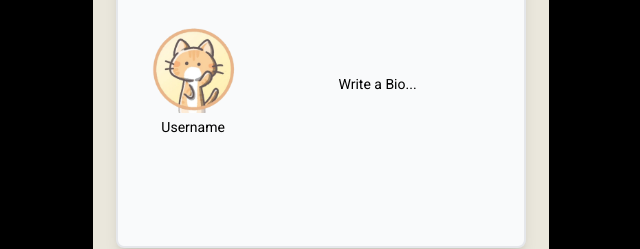
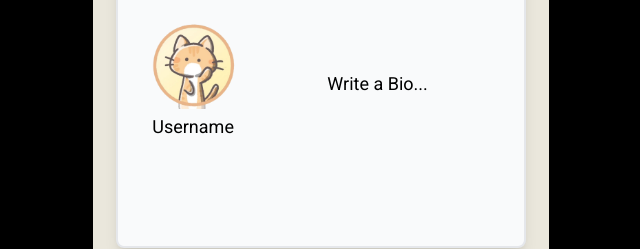
Before and after one commit to JoshuaW13/ConceptFitness, a React (Vite) app in the folder conceptFitness/: page /profile in a window 1280 px wide. Shown: the part 186-435 px from the top of the page, without its empty margins (319-959 px from the left). Built offline with nearby package versions, Linux system fonts and the light colour scheme.

Commit message:
Made profile page text larger

```diff
--- a/conceptFitness/src/components/ProfileInfo.jsx
+++ b/conceptFitness/src/components/ProfileInfo.jsx
@@ -8,12 +8,12 @@ function ProfileInfo ( {data} ) {
             <div className='flex flex-col justify-center w-1/2'>
               <div className="w-[70%] mb-1">
                 <img src={ProfilePicture} className='mb-1'></img>
-                <p className='text-black text-sm'>{ data.username || 'Username' }</p>
+                <p className='text-black text-lg'>{ data.username || 'Username' }</p>
               </div>
             </div>
 
             <div className='flex flex-col justify-center w-[80%] pl-2'>
-              <p className='text-black text-sm'>{data.bio || 'Write a Bio...'}</p>
+              <p className='text-black text-lg'>{data.bio || 'Write a Bio...'}</p>
             </div>
         </div>
     )
```
